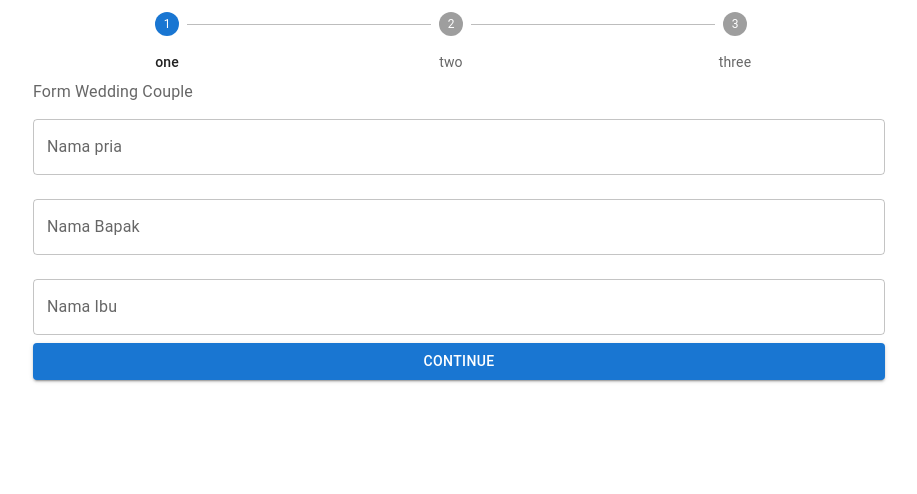
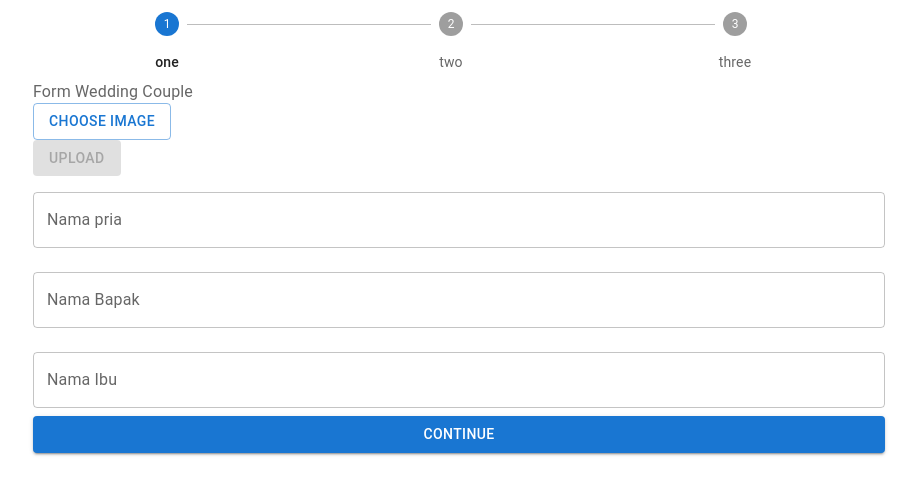
Before and after one commit to nirwanaz/react-undangan, a React (Create React App) app: page / in a window 1280 px wide. Shown: the top 494 px of the page, without its empty margins (189-1106 px from the left). Built offline with nearby package versions, Linux system fonts and the light colour scheme.

Commit message:
form upload image

```diff
--- /dev/null
+++ b/src/pages/order/components/FormUploadImage.jsx
@@ -0,0 +1,65 @@
+import React from "react";
+import { useState } from "react"
+import Button from '@mui/material/Button'
+import Box from "@mui/material/Box"
+import { Avatar } from "@mui/material";
+
+
+const FormUploadImage = () => {
+  const [file, setFile] = useState({
+    current: undefined,
+    preview: undefined,
+  })
+
+  const selectFile = (e) => {
+    setFile({
+      current: e.target.files[0],
+      preview: URL.createObjectURL(e.target.files[0])
+    })
+  }
+
+  return (
+    <div className="image-upload">
+      <label htmlFor="btn-upload">
+        <input
+          type="file"
+          id="btn-upload"
+          style={{ display: 'none' }}
+          accept="image/*"
+          onChange={selectFile}
+        />
+        <Button variant="outlined" color="primary" component="span">
+          Choose Image
+        </Button>
+      </label>
+      <div className="file-name">
+        {file.current ? file.current.name : null}
+      </div>
+      <Button
+        variant="contained"
+        color="primary"
+        component="span"
+        disabled={!file.current}
+        onClick={() => console.log('upload')}
+      >
+        Upload
+      </Button>
+      {file.current && (
+        <Box className="my20" display="flex" alignItems="center">
+          <Box width="100%" mr={1}>
+
+          </Box>
+        </Box>
+      )}
+      {file.preview && (
+        <Avatar
+          alt="preview-img"
+          src={file.preview}
+          sx={{ width: 100, height: 100}}
+        />
+      )}
+    </div>
+  )
+}
+
+export default FormUploadImage
--- a/src/pages/order/components/FormWeddingCouple.jsx
+++ b/src/pages/order/components/FormWeddingCouple.jsx
@@ -1,16 +1,26 @@
 import React from "react";
 import { useState } from "react";
 import Grid from '@mui/material/Grid';
-import { Box, Button, FormControl, FormGroup, FormHelperText, FormLabel, OutlinedInput, TextField } from "@mui/material";
+import { Box, Button, FormControl, FormLabel, TextField } from "@mui/material";
+import FormUploadImage from "./FormUploadImage";
+
 
 const FormWeddingCouple = ({ nextStep, handleFormData, values }) => {
   const [error, setError] = useState(false)
 
   const submitFormData = (e) => {
     e.preventDefault()
+
+    if (!values.name ||
+        !values.fatherName ||
+        !values.motherName
+      )
+    {
+      setError(true)
+    } else {
       setError(false)
-
-    if (!values.name) setError(true)
+      nextStep()
+    }
   }
 
   return (
@@ -24,39 +34,34 @@ const FormWeddingCouple = ({ nextStep, handleFormData, values }) => {
     >
       <FormControl component="fieldset">
         <FormLabel component="legend">Form Wedding Couple</FormLabel>
-        <FormGroup>
+        <FormUploadImage />
         <TextField
           name="myname"
           label="Nama pria"
           value={values.name}
           onChange={handleFormData("name")}
           error={error}
+          helperText={error && 'this is a required field'}
           margin="normal"
         />
-          {error && <FormHelperText>This is a required field</FormHelperText>}
-        </FormGroup>
-        <FormGroup>
         <TextField
           name="father"
           label="Nama Bapak"
           value={values.fatherName}
           onChange={handleFormData("fatherName")}
           error={error}
+          helperText={error && 'this is a required field'}
           margin="normal"
         />
-          {error && <FormHelperText>This is a required field</FormHelperText>}
-        </FormGroup>
-        <FormGroup>
         <TextField
           name="mother"
           label="Nama Ibu"
           value={values.motherName}
           onChange={handleFormData("motherName")}
           error={error}
+          helperText={error && 'this is a required field'}
           margin="normal"
         />
-          {error && <FormHelperText>This is a required field</FormHelperText>}
-        </FormGroup>
         <Button
           variant="contained"
           color="primary"
```
Lines whose indentation alone changed are shown as unchanged.
